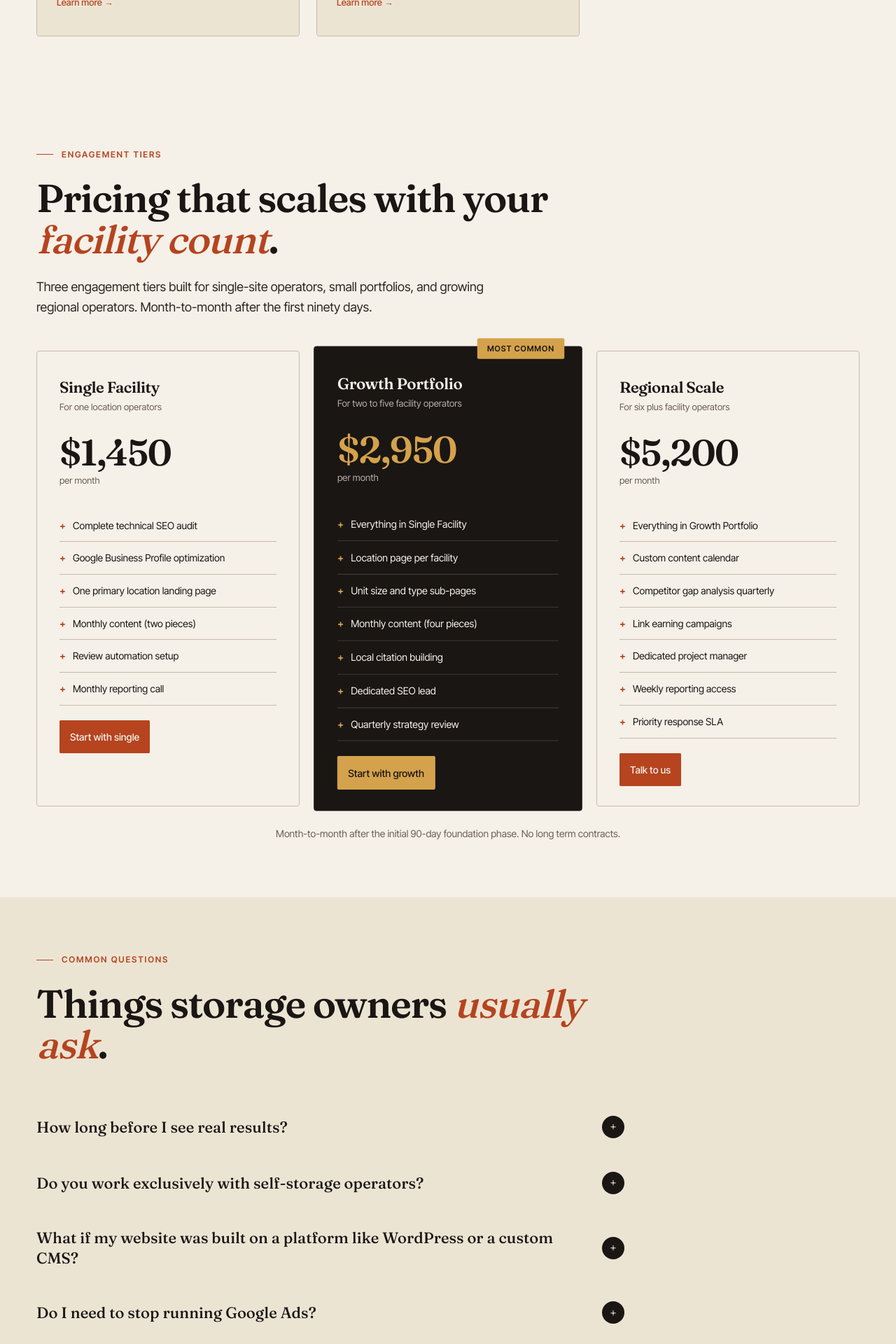
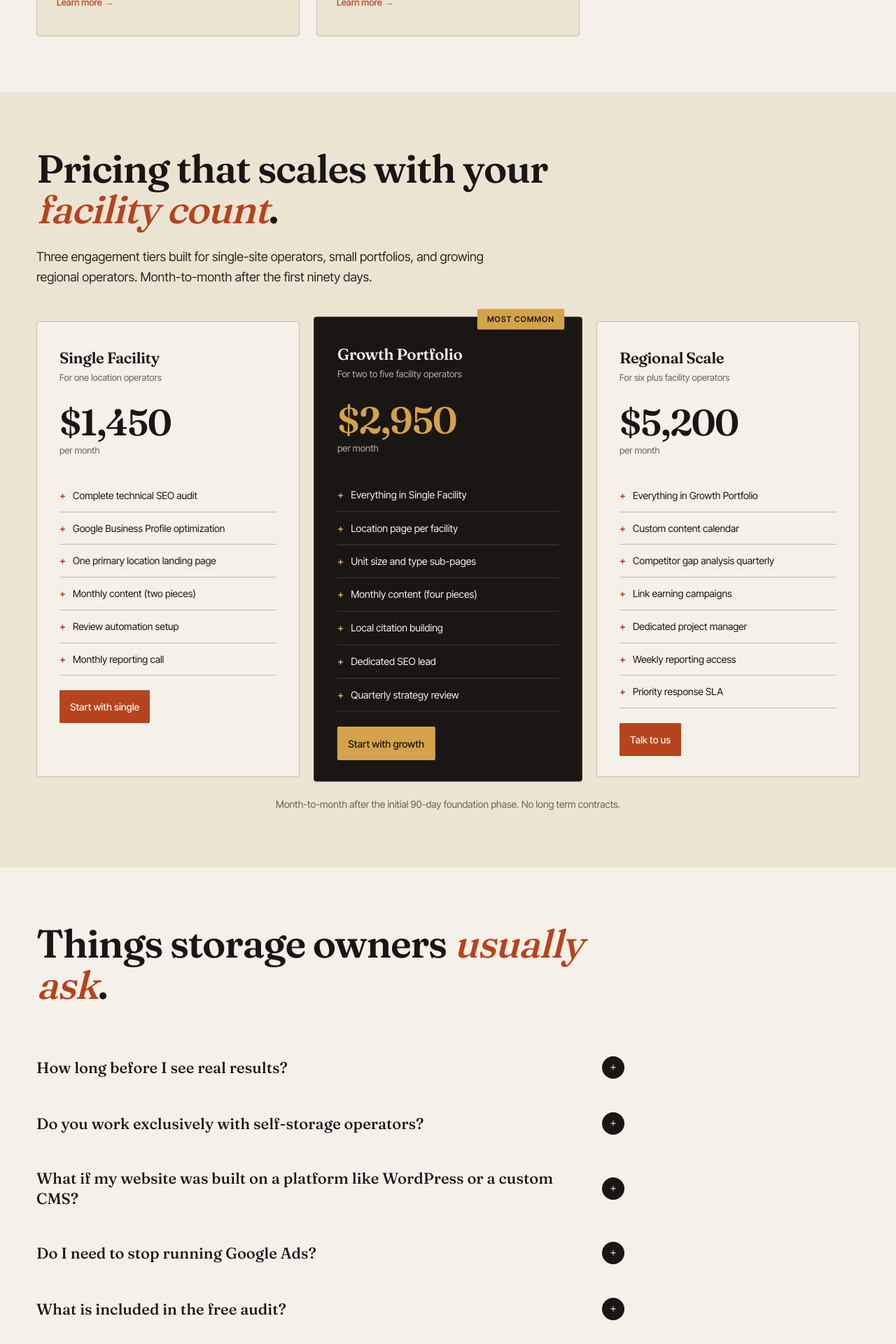
Before and after one commit to devmaai/self-v1, a Next.js app: page / in a window 1280 px wide. Shown: the part 7400-9320 px from the top of the page at 70% size. Built offline with nearby package versions, Linux system fonts and the light colour scheme.

Commit message:
fixed the pricing and faq section

```diff
--- a/app/globals.css
+++ b/app/globals.css
@@ -895,7 +895,7 @@ section { position: relative; z-index: 2; }
     font-size: 14px;
   }
 }
-.pricing { padding: 80px 0; background: var(--paper); }
+.pricing { padding: 80px 0; background: var(--paper-warm); }
 
 .pricing-grid {
   display: grid;
@@ -995,7 +995,7 @@ section { position: relative; z-index: 2; }
 /* ============================================================
    FAQ
    ============================================================ */
-.faq { padding: 80px 0; background: var(--paper-warm); }
+.faq { padding: 80px 0; background: var(--paper); }
 
 .faq-list { max-width: 840px; margin-top: 48px; }
 
--- a/app/page.tsx
+++ b/app/page.tsx
@@ -126,7 +126,7 @@ export default function HomePage() {
       />
 
       <Pricing />
-      <FAQ />
+      <FAQ label="" />
       <CTABanner />
     </>
   );
--- a/components/sections/FAQ.tsx
+++ b/components/sections/FAQ.tsx
@@ -56,7 +56,7 @@ export default function FAQ({
   return (
     <RevealSection className="faq" id="faq">
       <div className="container">
-        <div className="section-label">{label}</div>
+        {label && <div className="section-label">{label}</div>}
         <h2 className="section-title">{headline}</h2>
 
         <div className="faq-list">
--- a/components/sections/Pricing.tsx
+++ b/components/sections/Pricing.tsx
@@ -71,7 +71,7 @@ const defaultPlans: PricePlan[] = [
 ];
 
 export default function Pricing({
-  label = "Engagement tiers",
+  // label = "Engagement tiers",
   headline = (
     <>
       Pricing that scales with your <em>facility count</em>.
@@ -83,7 +83,7 @@ export default function Pricing({
   return (
     <RevealSection className="pricing" id="pricing">
       <div className="container">
-        <div className="section-label">{label}</div>
+        {/* <div className="section-label">{label}</div> */}
         <h2 className="section-title">{headline}</h2>
         <p className="section-intro">{intro}</p>
 
--- a/index.html
+++ b/index.html
@@ -1581,7 +1581,7 @@
 <!-- ========== FAQ ========== -->
 <section class="faq reveal" id="faq">
   <div class="container">
-    <div class="section-label">Common questions</div>
+    <!-- <div class="section-label">Common questions</div> -->
     <h2 class="section-title">Things storage owners <em>usually ask</em>.</h2>
 
     <div class="faq-list">
```
Also changed, not shown: .claude/settings.local.json.
